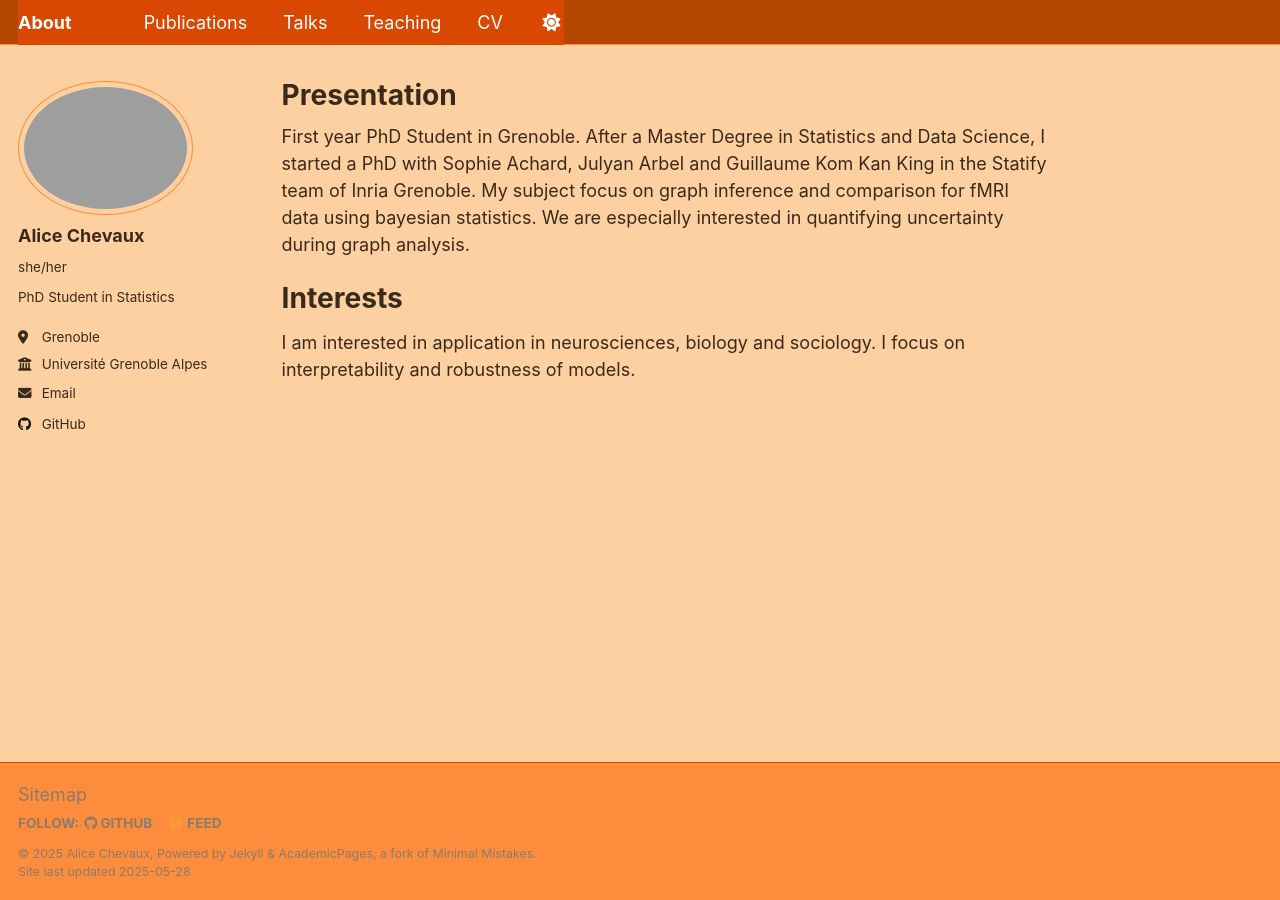
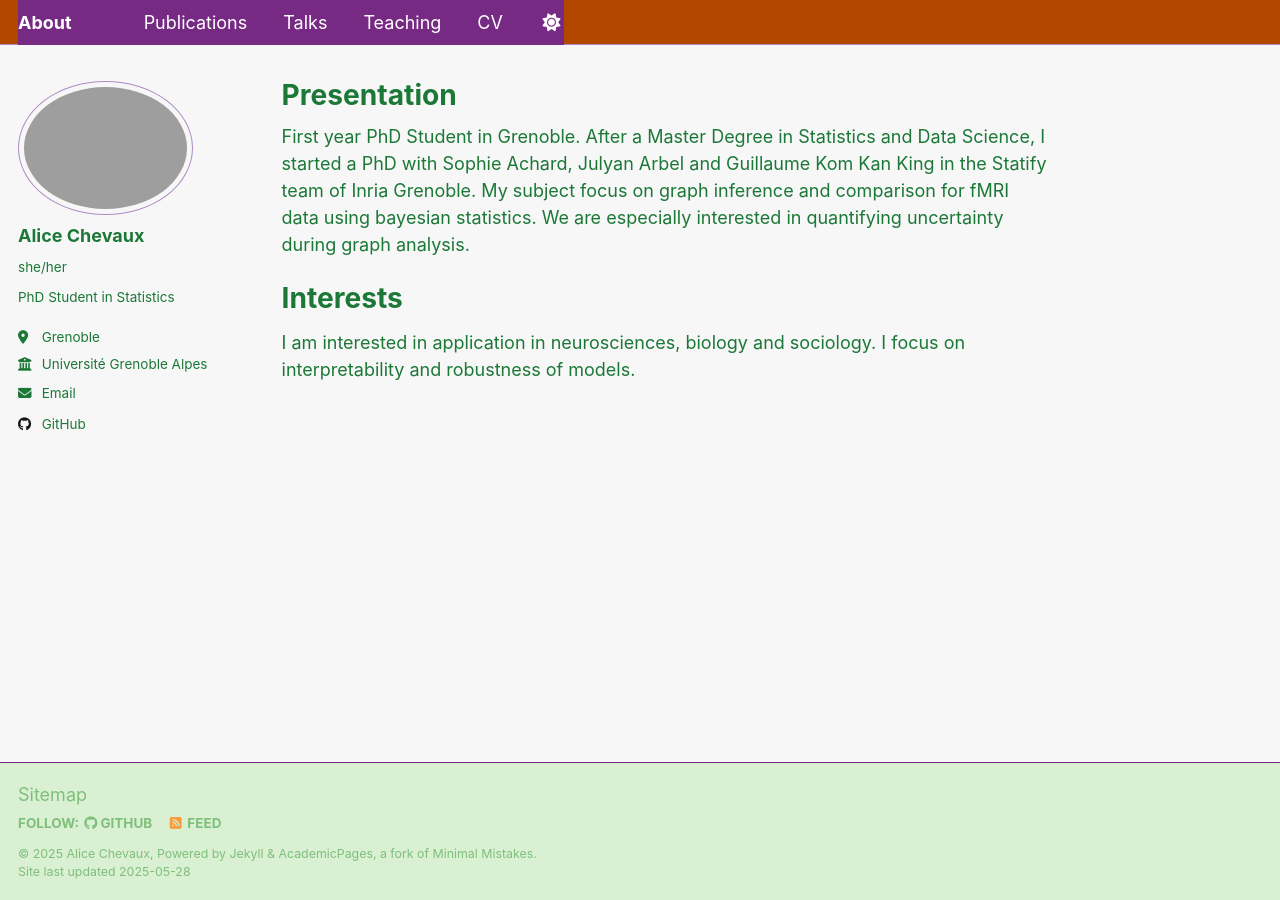
Before and after one commit to alicechevaux/alicechevaux.github.io, a Jekyll site: the page built from _pages/about.md, in a window 1280 px wide. Built offline with Jekyll 4.4.1, drawn with Linux system fonts in a browser that asks for light colours.

Commit message:
Update _default.scss

```diff
--- a/_sass/theme/_default.scss
+++ b/_sass/theme/_default.scss
@@ -28,33 +28,33 @@ $sidebar-screen-min-width   : 1024px;
 
 /* Default light theme for the site */
 :root {
-    // Couleurs de base dérivées de l'orange brique
-    --global-header-bg-color           : #d94801; // Orange brique (main)
-    --global-bg-color                  : #fdd0a2; // Blanc cassé chaud (5% orange brique)
-    --global-footer-bg-color           : #fd8d3c; // Fond de footer (15% orange brique)
-    --global-border-color              : #fd8d3c; // Bordure claire (30% orange brique)
-    --global-dark-border-color         : #d94801; // Bordure foncée (variation orange)
+    // Couleurs de base (nouvelle palette)
+    --global-header-bg-color           : #762a83;  // Violet foncé (header)
+    --global-bg-color                  : #f7f7f7;  // Gris très clair (fond)
+    --global-footer-bg-color           : #d9f0d3;  // Vert pâle (footer)
+    --global-border-color              : #af8dc3;  // Violet clair (bordures)
+    --global-dark-border-color         : #762a83;  // Violet foncé (bordures épaisses)
 
     // Texte et contenu
-    --global-text-color                : #3a2a1a; // Brun foncé (contraste élevé)
-    --global-text-color-light          : #8c7b6b; // Brun grisé (secondaire)
-    --global-base-color                : #6d5c4d; // Gris chaud (base)
+    --global-text-color                : #1b7837;  // Vert foncé (texte principal)
+    --global-text-color-light          : #7fbf7b;  // Vert moyen (texte secondaire)
+    --global-base-color                : #5a3d68;  // Violet grisé (base)
 
-    // Liens
-    --global-link-color                : #d45c00; // Orange vif (60% saturation)
-    --global-link-color-hover          : #ff7b24; // Orange lumineux au survol
-    --global-link-color-visited        : #a34100; // Orange brique assombri
+    // Liens et interactions
+    --global-link-color                : #762a83;  // Violet foncé
+    --global-link-color-hover          : #af8dc3;  // Violet clair (survol)
+    --global-link-color-visited        : #5a3d68;  // Violet assombri
 
-    // En-tête
-    --global-masthead-link-color       : #ffffff; // Blanc (contraste sur header)
-    --global-masthead-link-color-hover : #ffddb3; // Doré clair au survol
+    // En-tête (masthead)
+    --global-masthead-link-color       : #ffffff;  // Blanc (texte header)
+    --global-masthead-link-color-hover : #e7d4e8;  // Violet très pâle (survol)
 
     // Code
-    --global-code-background-color     : #fff0e6; // Fond de code (10% orange)
-    --global-code-text-color           : #c44d00; // Orange pour code
+    --global-code-background-color     : #e7d4e8;  // Violet pâle (fond code)
+    --global-code-text-color           : #1b7837;  // Vert foncé (texte code)
 
     // Éléments UI
-    --global-fig-caption-color         : #8c5c3a; // Brun-Orange pour légendes
-    --global-thead-color               : #ffdfc2; // En-tête de tableau (20% orange)
+    --global-fig-caption-color         : #5a3d68;  // Violet grisé (légendes)
+    --global-thead-color               : #d9f0d3;  // Vert pâle (en-têtes tableaux)
 }
 /* Nouveau thème orange brique */
```
